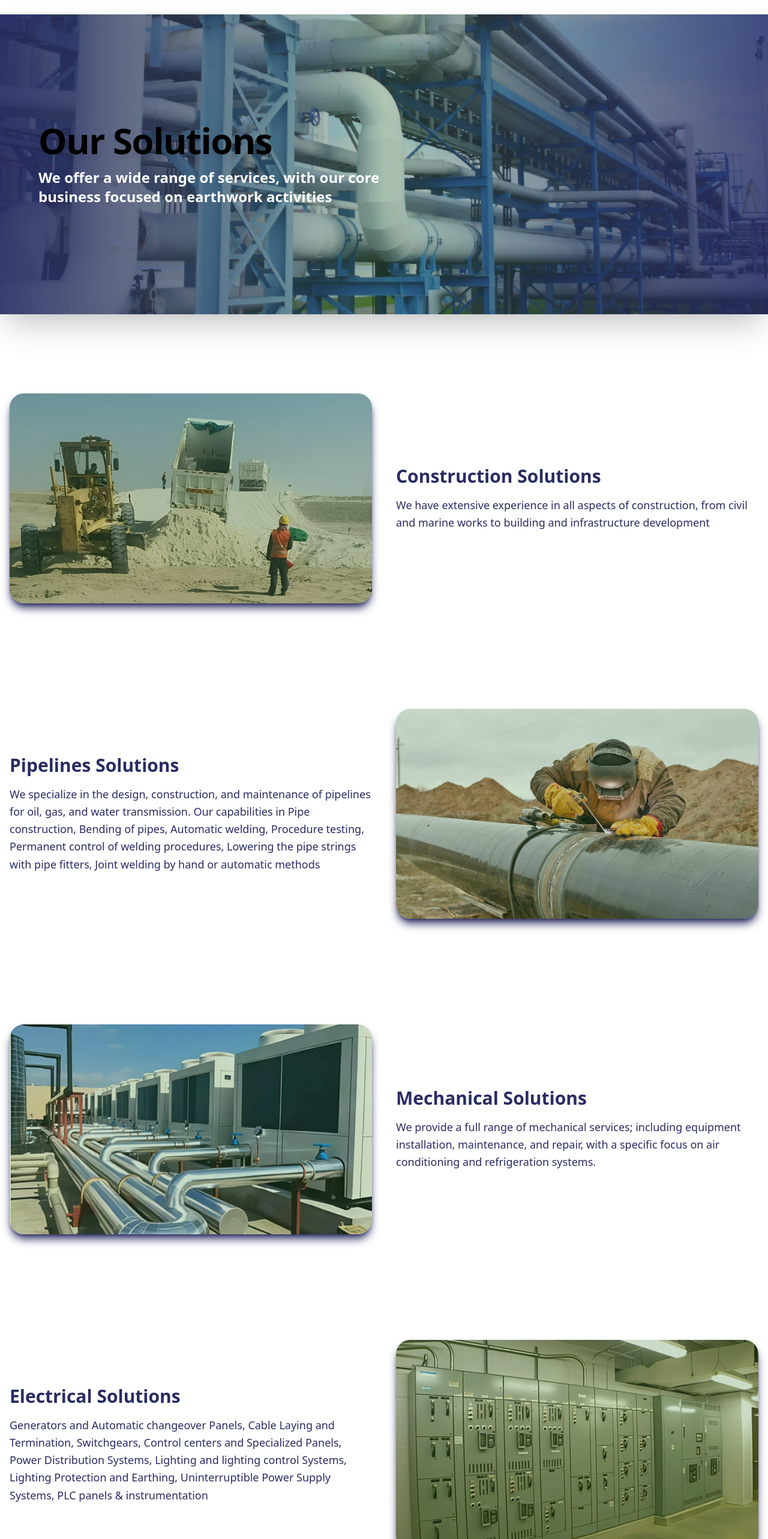
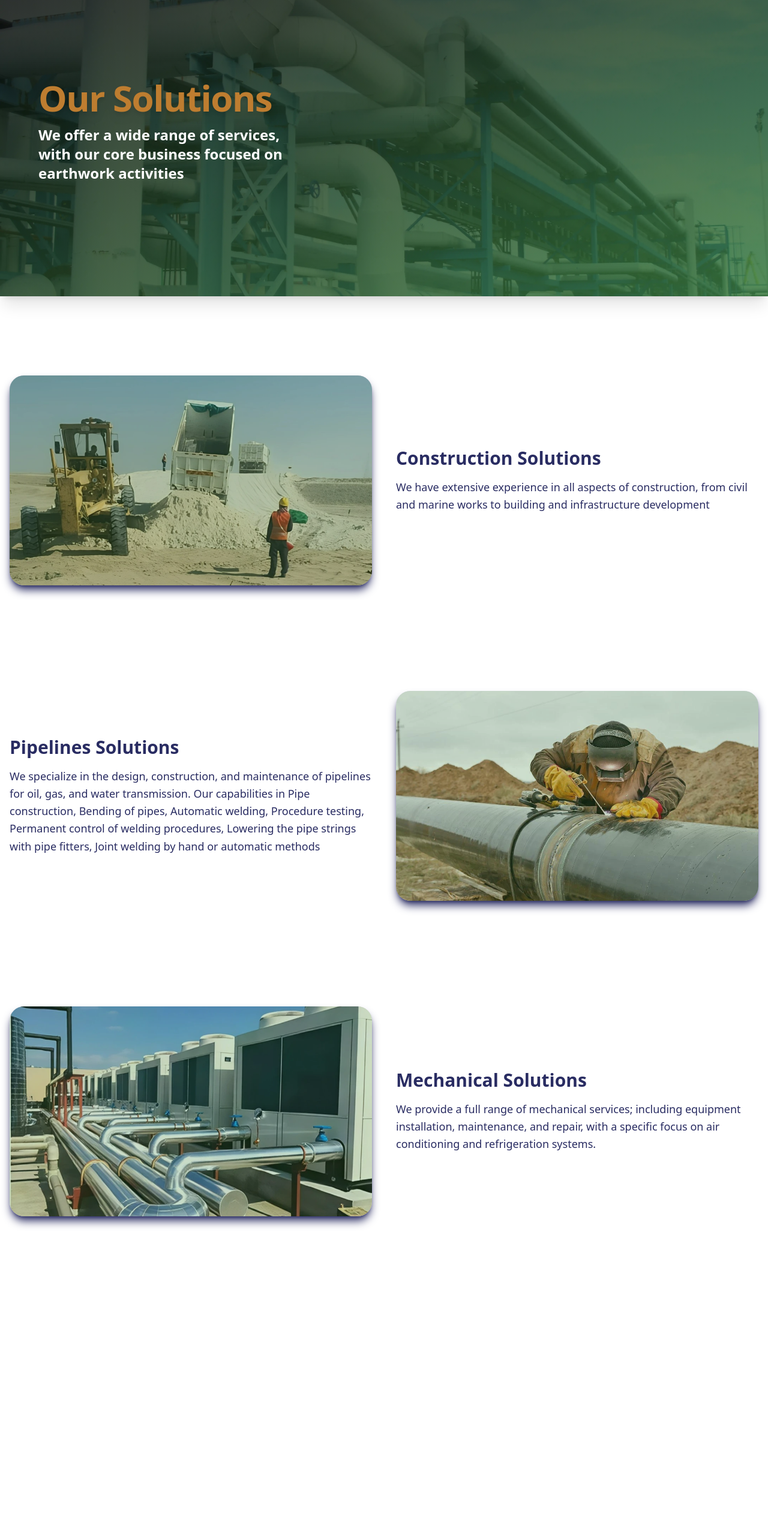
Before and after one commit to YehiaZakaria99/nebras-company, a React (Vite) app: page /ourSolutions in a window 1280 px wide. Shown: the part 160-2726 px from the top of the page at 60% size. After the commit the page ends 2320 px from the top, so only its background shows below. Built offline with nearby package versions, Linux system fonts and the light colour scheme.

Commit message:
add oursolutions page

```diff
--- a/src/Pages/OurSolutionsPage/OurSolutionsPage.jsx
+++ b/src/Pages/OurSolutionsPage/OurSolutionsPage.jsx
@@ -18,8 +18,6 @@ export default function OurSolutionsPage() {
   // useLayoutEffect(() => {
   //   window.scrollTo(0, 0);
   // }, [pathname]);
-
-
 
   const solutions = [
     {
@@ -44,72 +42,73 @@ export default function OurSolutionsPage() {
       description: `We provide a full range of mechanical services; including equipment installation,
       maintenance, and repair, with a specific focus on air conditioning and refrigeration systems.`,
     },
-    {
-      id: 3,
-      img: electricalImg,
-      title: "Electrical Solutions",
-      description: `
-Generators and Automatic changeover Panels,
-Cable Laying and Termination,
-Switchgears, Control centers and Specialized Panels,
-Power Distribution Systems,
-Lighting and lighting control Systems,
-Lighting Protection and Earthing,
-Uninterruptible Power Supply Systems,
-PLC panels & instrumentation
+    //     {
+    //       id: 3,
+    //       img: electricalImg,
+    //       title: "Electrical Solutions",
+    //       description: `
+    // Generators and Automatic changeover Panels,
+    // Cable Laying and Termination,
+    // Switchgears, Control centers and Specialized Panels,
+    // Power Distribution Systems,
+    // Lighting and lighting control Systems,
+    // Lighting Protection and Earthing,
+    // Uninterruptible Power Supply Systems,
+    // PLC panels & instrumentation
 
-`,
-    },
-    {
-      id: 4,
-      img: technicalImg,
-      title: "Technical Solutions",
-      description: `
-      Automation Systems,
-      Fire Alarm Systems,
-      Data Networking & Structured Cabling (Telephone & Data),
-      Fiber Optic Cabling & Transmission,
-      Wireless solutions,
-      Telecommunications,
-      Audio Visual Systems,
-      CCTV,MATV & SMATV Systems,
-      Access Control System & Gate Barrier Systems,
-      Public Address System & Intercom Systems,
-      Emergency Lighting Systems,
-      Central Battery System / UPS,
-      Intrusion Alarm System,
-      Nurse Call System.
+    // `,
+    //     },
+    //     {
+    //       id: 4,
+    //       img: technicalImg,
+    //       title: "Technical Solutions",
+    //       description: `
+    //       Automation Systems,
+    //       Fire Alarm Systems,
+    //       Data Networking & Structured Cabling (Telephone & Data),
+    //       Fiber Optic Cabling & Transmission,
+    //       Wireless solutions,
+    //       Telecommunications,
+    //       Audio Visual Systems,
+    //       CCTV,MATV & SMATV Systems,
+    //       Access Control System & Gate Barrier Systems,
+    //       Public Address System & Intercom Systems,
+    //       Emergency Lighting Systems,
+    //       Central Battery System / UPS,
+    //       Intrusion Alarm System,
+    //       Nurse Call System.
 
-`,
-    },
+    // `,
+    //     },
   ];
   return (
     <>
-      <section className="oursolutions-page py-20">
+      <section className="oursolutions-page pb-20">
         {/* Header Section */}
-        <section className="bg-primary/20">
-          <div
+        <section
           className={cn(
-              "relative px-6 md:px-16 py-10 mb-20 shadow-2xl overflow-hidden",
-              "flex flex-col-reverse md:flex-row items-center gap-10",
-              "h-[300px] md:h-[450px] lg:h-[500px]",
-              "bg-cover bg-bottom md:bg-fixed"
+            "mb-20 relative px-6 md:px-16 py-5 md:py-10 bg-cover h-[300px] md:h-[450px] lg:h-[550px] md:bg-fixed bg-center  shadow-xl overflow-hidden",
+            "flex flex-col-reverse md:flex-row items-center gap-10"
           )}
           style={{ backgroundImage: `url(${bgImg})` }}
         >
-            <div className="absolute inset-0 bg-gradient-to-r from-primary/90 via-hover/30 to-primary/80 z-10 animate-fade-in" />
+          <div className="absolute inset-0 bg-gradient-to-br from-black/80 to-hover/80 z-10" />
           <div className="md:w-1/2 space-y-4 z-20 text-center md:text-left">
-              <h1 className="text-bg text-4xl md:text-5xl lg:text-6xl font-extrabold tracking-tight leading-tight drop-shadow-xl">
+            <h1
+              className={cn(
+                "text-4xl md:text-5xl lg:text-6xl font-extrabold text-bg tracking-tight leading-tight drop-shadow-lg",
+                "text-secColor"
+              )}
+            >
               Our Solutions
             </h1>
             <p
-                className="text-white max-w-3xl mx-auto text-xl md:text-2xl font-bold leading-relaxed"
+              className="text-white text-lg md:text-2xl max-w-md font-bold"
               data-aos="fade-left"
             >
-                We offer a wide range of services, with our core business
-                focused on earthwork activities
+              We offer a wide range of services, with our core business focused
+              on earthwork activities
             </p>
-            </div>
           </div>
         </section>
         <section className="space-y-28 overflow-hidden py-5">
```
Lines whose indentation alone changed are shown as unchanged.
